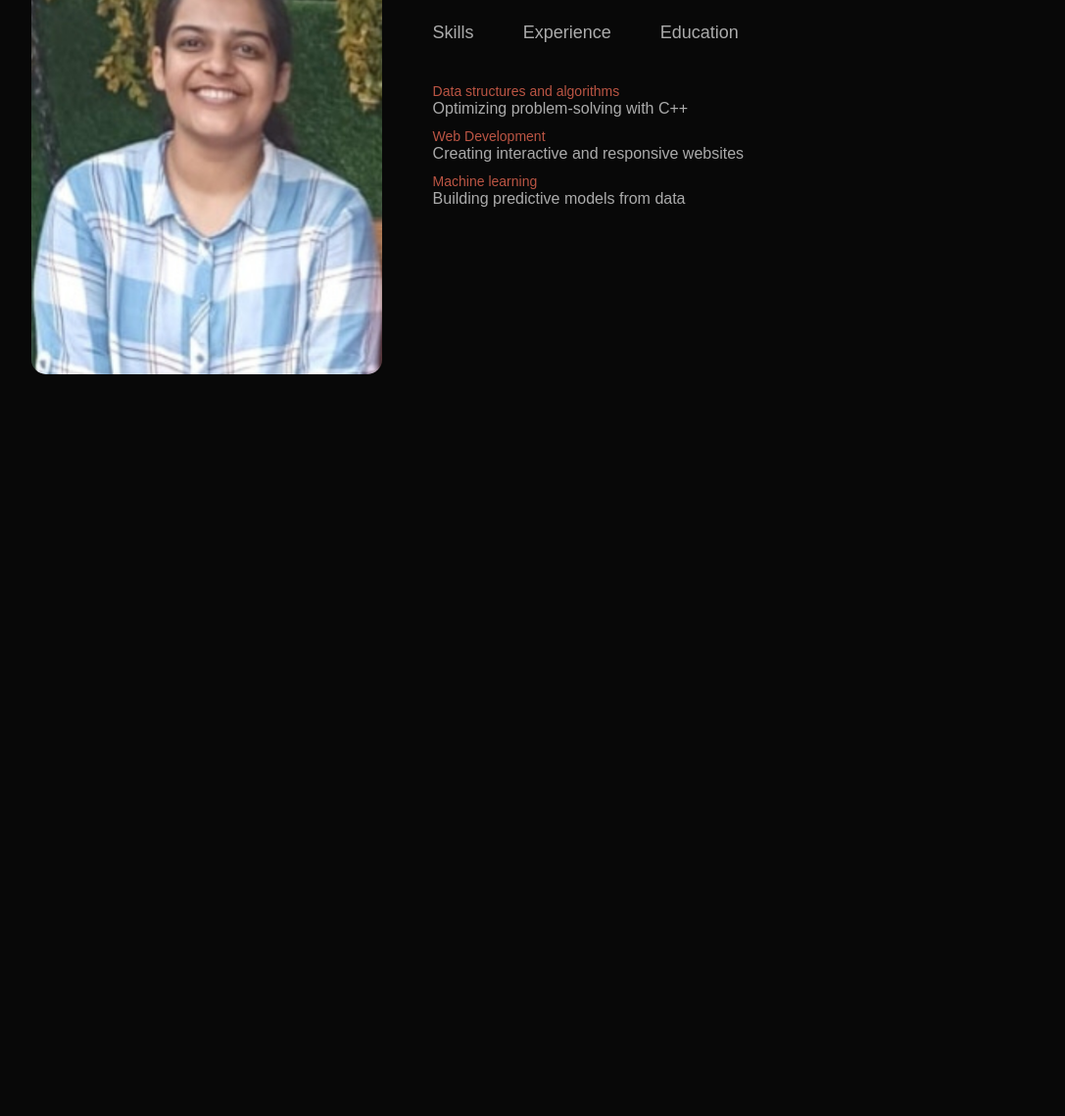
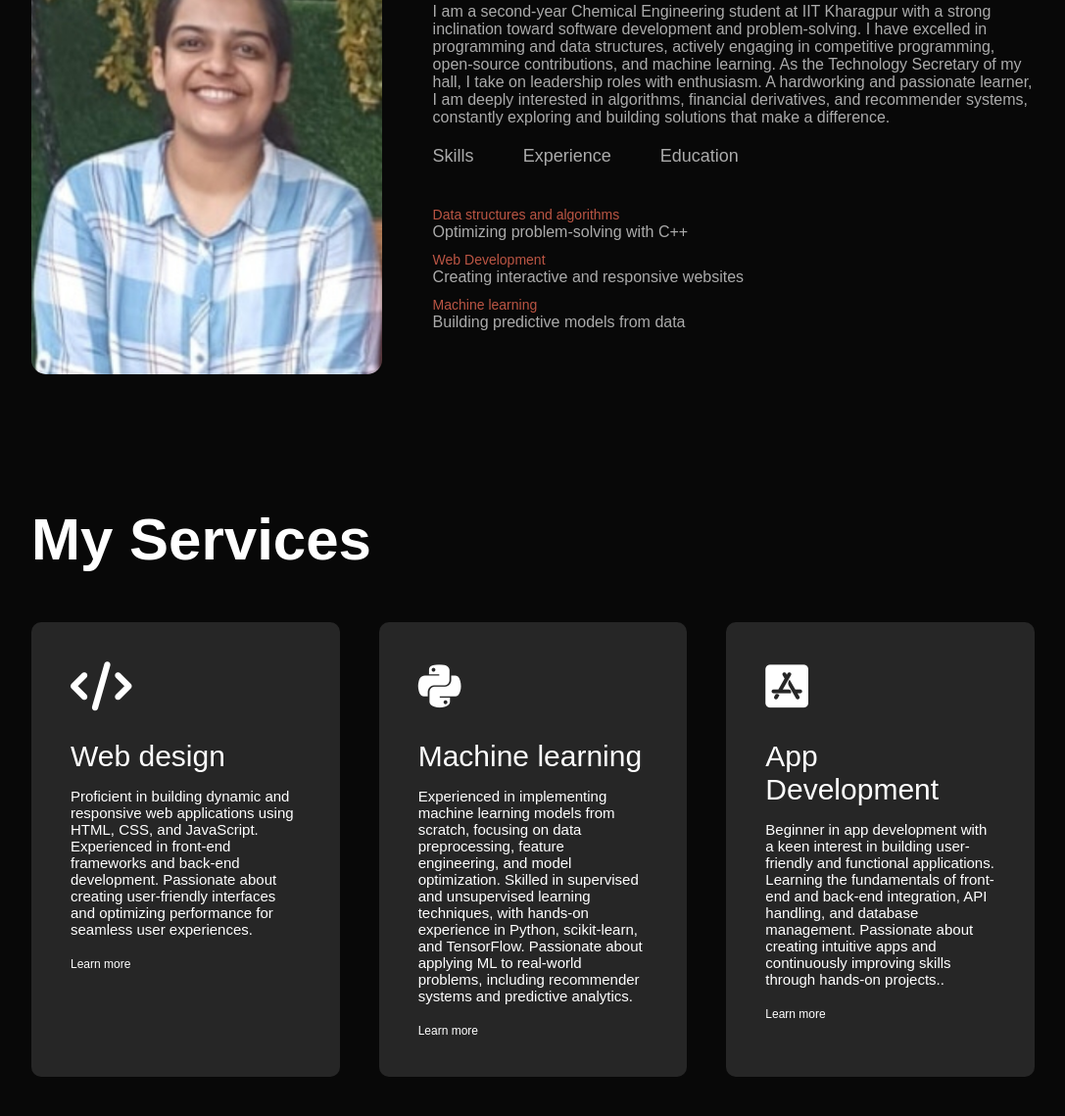
Before and after one commit to Richa1509/Portfolio, a plain HTML site: page index.html in a window 1280 px wide. Shown: the part 956-2095 px from the top of the page at 98% size, without its empty margins (96-1183 px from the left). Before the commit the page ends 1432 px from the top, so only its background shows below. Drawn offline with Linux system fonts and the light colour scheme.

Commit message:
services section added

```diff
--- a/index.html
+++ b/index.html
@@ -5,6 +5,7 @@
     <meta name="viewport" content="width=device-width, initial-scale=1.0">
     <title>Personal portfolio</title>
     <link rel = "stylesheet" href="style.css">
+    <script src="https://kit.fontawesome.com/187aed0af6.js" crossorigin="anonymous"></script>
 </head>
 <body>
     <div id ="header">
@@ -34,7 +35,7 @@
             </div>
             <div class="about-col-2">
                 <h1 class="sub-title"> About me</h1>
-                <p></p>
+                <p>I am a second-year Chemical Engineering student at IIT Kharagpur with a strong inclination toward software development and problem-solving. I have excelled in programming and data structures, actively engaging in competitive programming, open-source contributions, and machine learning. As the Technology Secretary of my hall, I take on leadership roles with enthusiasm. A hardworking and passionate learner, I am deeply interested in algorithms, financial derivatives, and recommender systems, constantly exploring and building solutions that make a difference.</p>
                 <div class="tab-titles">
                     <p class="tab-links active link" onclick="opentab('skills')">Skills</p>
                     <p class="tab-links"onclick="opentab('experience')">Experience</p>
@@ -66,6 +67,34 @@
            </div>
         </div>
     </div>
+    <!------------------------------------services--------------------------------------------------->
+    <div id="services">
+        <div class="container">
+            <h1 class = 'sub-title'> My Services</h1>
+            <div class = "services-list">
+                <div>
+                    <i class="fa-duotone fa-solid fa-code"></i>
+                    <h2>Web design </h2>
+                    <p>Proficient in building dynamic and responsive web applications using HTML, CSS, and JavaScript. Experienced in front-end frameworks and back-end development. Passionate about creating user-friendly interfaces and optimizing performance for seamless user experiences.</p>
+                    <a href=""#>Learn more</a>
+                </div>
+                <div>
+                    <i class="fa-brands fa-python"></i>
+                    <h2>Machine learning</h2>
+                    <p>Experienced in implementing machine learning models from scratch, focusing on data preprocessing, feature engineering, and model optimization. Skilled in supervised and unsupervised learning techniques, with hands-on experience in Python, scikit-learn, and TensorFlow. Passionate about applying ML to real-world problems, including recommender systems and predictive analytics.</p>
+                    <a href=""#>Learn more</a>
+                </div>
+                <div>
+                    <i class="fa-brands fa-app-store-ios"></i>
+                    <h2>App Development</h2>
+                    <p>Beginner in app development with a keen interest in building user-friendly and functional applications. Learning the fundamentals of front-end and back-end integration, API handling, and database management. Passionate about creating intuitive apps and continuously improving skills through hands-on projects..</p>
+                    <a href=""#>Learn more</a>
+                </div>
+
+            </div>
+        </div>
+
+    </div>
     <script>
         var tablinks = document.getElementsByClassName("tab-links");
         var tabcontents = document.getElementsByClassName("tab-contents");
--- a/style.css
+++ b/style.css
@@ -132,3 +132,45 @@ nav ul li a :hover ::after{
 .tab-contents.active-tab{
     display: block;
 }
+
+/********************services********************************/
+#services {
+    padding: 30px 0;
+}
+.services-list{
+    display: grid;
+    grid-template-columns: repeat(auto-fit,minmax(250px,1fr));
+    grid-gap:40px;
+    margin-top: 50px;
+}
+.services-list div{
+    background: #262626;
+    padding: 40px;
+    font-size: 13px;
+    font-weight: 300;
+    border-radius: 10px;
+    transition: background 0.5s,transform 0.5s;
+}
+.services-list div i{
+    font-size: 50px;
+    margin-bottom: 30px;
+}
+.services-list div h2{
+    font-size: 30px;
+    font-weight: 500;
+    margin-bottom: 15px;
+}
+.services-list div p{
+    font-size: 15px;
+}
+.services-list div a{
+    text-decoration: none;
+    color: #fff;
+    font-size: 12px;
+    margin-top: 20px;
+    display: inline-block;
+}
+.services-list div:hover{
+    background: #ff004f;
+    transform: translate(-10px);
+}
```
